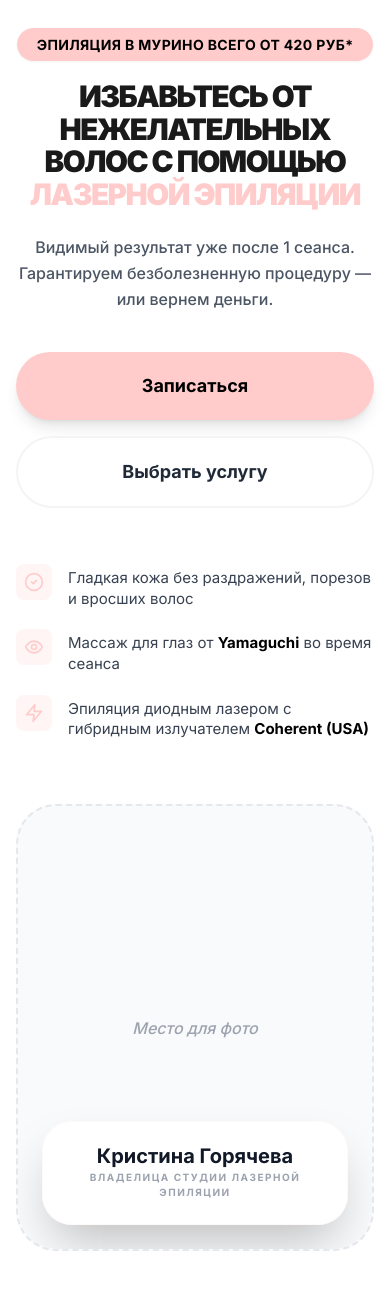
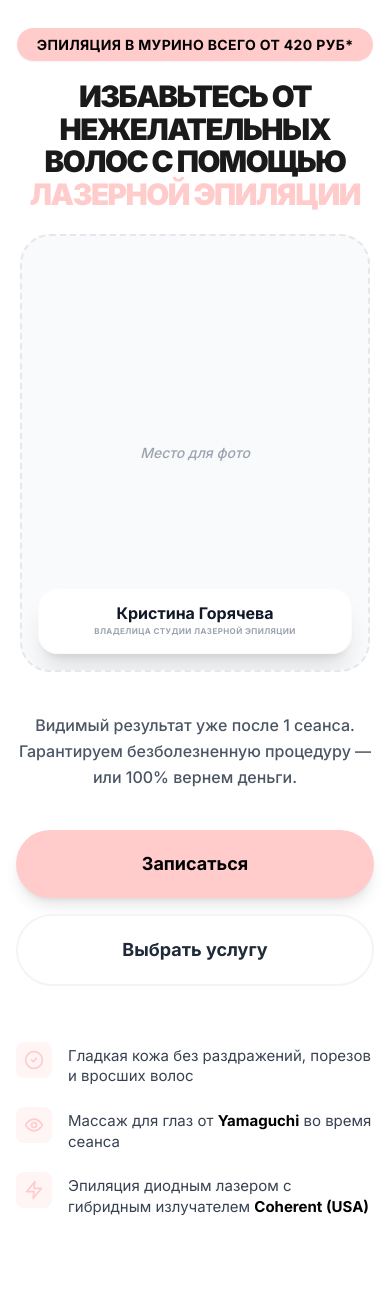
Before and after one commit to Mitrofanoff1/Kristll, a Next.js app: page / in a window 390 px wide. Shown: the top 1290 px of the page. Built offline with nearby package versions, Linux system fonts and the light colour scheme.

Commit message:
Update Hero.tsx

```diff
--- a/components/Hero.tsx
+++ b/components/Hero.tsx
@@ -1,40 +1,56 @@
 import React from 'react';
-import { Sparkles, Zap, Eye, CheckCircle2 } from 'lucide-react';
+import { Zap, Eye, CheckCircle2 } from 'lucide-react';
 
 const Hero = () => {
   return (
     <section className="relative overflow-hidden bg-white pt-8 pb-16 lg:pt-20 lg:pb-32">
-      {/* Мягкий фон */}
+      {/* Декоративный фон */}
       <div className="absolute top-0 right-0 -translate-y-1/2 translate-x-1/4 w-96 h-96 bg-accent/20 rounded-full blur-[100px] -z-10"></div>
       <div className="absolute bottom-0 left-0 translate-y-1/2 -translate-x-1/4 w-96 h-96 bg-accent/15 rounded-full blur-[100px] -z-10"></div>
 
       <div className="container mx-auto px-4">
-        <div className="flex flex-col items-center text-center lg:text-left lg:flex-row lg:items-center lg:gap-16">
+        {/* Используем flex-col для мобильных и lg:flex-row для десктопа */}
+        <div className="flex flex-col lg:flex-row lg:items-center lg:gap-16">
 
-          {/* ТЕКСТОВЫЙ БЛОК */}
-          <div className="w-full lg:w-3/5 z-10">
+          {/* ЛЕВАЯ КОЛОНКА (На мобильных тут будет все, кроме фото) */}
+          <div className="w-full lg:w-3/5 z-10 flex flex-col text-center lg:text-left">
 
-            {/* Розовая плашка (возвращаем как в 1-м варианте) */}
-            <div className="inline-block mb-6">
+            {/* 1. Плашка (Всегда сверху) */}
+            <div className="order-1 inline-block mb-6 lg:self-start">
               <span className="bg-accent px-5 py-2 rounded-full text-sm md:text-base font-bold text-black shadow-sm uppercase tracking-wide">
                 Эпиляция в Мурино всего от 420 руб*
               </span>
             </div>
 
-            {/* Заголовок (оптимизирован размер для мобильных) */}
-            <h1 className="text-[1.85rem] leading-[1.1] sm:text-4xl md:text-5xl lg:text-6xl font-black mb-6 text-[#1a1a1a] uppercase tracking-tighter">
+            {/* 2. Заголовок (Оффер) */}
+            <h1 className="order-2 text-[1.85rem] leading-[1.1] sm:text-4xl md:text-5xl lg:text-6xl font-black mb-6 text-[#1a1a1a] uppercase tracking-tighter">
               Избавьтесь от нежелательных волос с помощью <br className="hidden md:block" />
               <span className="text-accent">лазерной эпиляции</span>
             </h1>
 
-            {/* Подзаголовок (Новый текст) */}
-            <p className="text-base md:text-xl text-gray-600 mb-10 max-w-2xl mx-auto lg:mx-0 font-medium leading-relaxed">
-              Видимый результат уже после 1 сеанса. <br className="md:hidden" />
-              Гарантируем безболезненную процедуру — или вернем деньги.
-            </p>
+            {/* 3. БЛОК С ФОТО ДЛЯ МОБИЛЬНЫХ (order-3 на мобилках, скрыт на десктопе) */}
+            <div className="order-3 lg:hidden w-full mb-10">
+               <div className="relative w-full aspect-[4/5] max-w-[350px] mx-auto bg-gray-50 border-2 border-dashed border-gray-200 rounded-[30px] flex items-center justify-center overflow-hidden">
+                  <p className="text-gray-400 font-medium italic text-sm">Место для фото</p>
+                  <div className="absolute bottom-4 left-4 right-4 bg-white/95 backdrop-blur-md p-4 rounded-[20px] shadow-xl border border-accent/10">
+                      <p className="text-base font-bold text-gray-900 leading-none mb-1">Кристина Горячева</p>
+                      <p className="text-[8px] text-gray-400 font-bold uppercase tracking-wider">
+                        ВЛАДЕЛИЦА СТУДИИ ЛАЗЕРНОЙ ЭПИЛЯЦИИ
+                      </p>
+                  </div>
+               </div>
+            </div>
 
-            {/* Кнопки */}
-            <div className="flex flex-col sm:flex-row items-center justify-center lg:justify-start gap-4 mb-14">
+            {/* 4. Описание (Подзаголовок) */}
+            <div className="order-4">
+              <p className="text-base md:text-xl text-gray-600 mb-10 max-w-2xl mx-auto lg:mx-0 font-medium leading-relaxed">
+                Видимый результат уже после 1 сеанса. <br className="md:hidden" />
+                Гарантируем безболезненную процедуру — или 100% вернем деньги.
+              </p>
+            </div>
+
+            {/* 5. Кнопки */}
+            <div className="order-5 flex flex-col sm:flex-row items-center justify-center lg:justify-start gap-4 mb-14">
               <button className="w-full sm:w-64 bg-accent hover:bg-[#ffbaba] text-black text-lg font-bold py-5 px-8 rounded-full transition-all shadow-lg active:scale-95">
                 Записаться
               </button>
@@ -43,8 +59,8 @@ const Hero = () => {
               </button>
             </div>
 
-            {/* Список преимуществ (Текст одинаковый, без курсива) */}
-            <div className="flex flex-col gap-5 text-left max-w-md mx-auto lg:mx-0">
+            {/* 6. Преимущества */}
+            <div className="order-6 flex flex-col gap-5 text-left max-w-md mx-auto lg:mx-0">
               <div className="flex items-start gap-4">
                 <div className="bg-accent/20 p-2 rounded-lg">
                   <CheckCircle2 className="text-accent w-5 h-5 flex-shrink-0" />
@@ -53,7 +69,6 @@ const Hero = () => {
                   Гладкая кожа без раздражений, порезов и вросших волос
                 </p>
               </div>
-
               <div className="flex items-start gap-4">
                 <div className="bg-accent/20 p-2 rounded-lg">
                   <Eye className="text-accent w-5 h-5 flex-shrink-0" />
@@ -62,7 +77,6 @@ const Hero = () => {
                   Массаж для глаз от <span className="font-bold text-black">Yamaguchi</span> во время сеанса
                 </p>
               </div>
-
               <div className="flex items-start gap-4">
                 <div className="bg-accent/20 p-2 rounded-lg">
                   <Zap className="text-accent w-5 h-5 flex-shrink-0" />
@@ -74,12 +88,10 @@ const Hero = () => {
             </div>
           </div>
 
-          {/* ПРАВАЯ ЧАСТЬ (МЕСТО ПОД ФОТО) */}
-          <div className="w-full lg:w-2/5 mt-16 lg:mt-0">
-             <div className="relative w-full aspect-[4/5] max-w-[420px] mx-auto bg-gray-50 border-2 border-dashed border-gray-200 rounded-[40px] flex items-center justify-center overflow-hidden">
+          {/* ПРАВАЯ КОЛОНКА (Только для десктопа) */}
+          <div className="hidden lg:flex lg:w-2/5 justify-end">
+             <div className="relative w-full aspect-[4/5] max-w-[420px] bg-gray-50 border-2 border-dashed border-gray-200 rounded-[40px] flex items-center justify-center overflow-hidden">
                 <p className="text-gray-400 font-medium italic">Место для фото</p>
-
-                {/* Бейдж Кристины */}
                 <div className="absolute bottom-6 left-6 right-6 bg-white/95 backdrop-blur-md p-6 rounded-[30px] shadow-2xl border border-accent/10">
                     <p className="text-xl font-bold text-gray-900 mb-1 leading-none">Кристина Горячева</p>
                     <p className="text-[10px] text-gray-400 font-bold uppercase tracking-[0.15em]">
```
